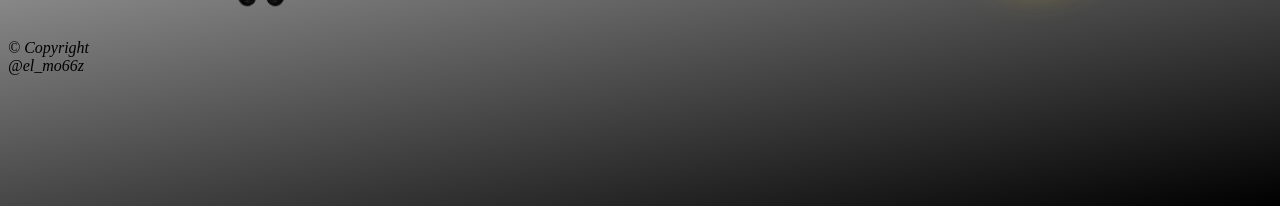
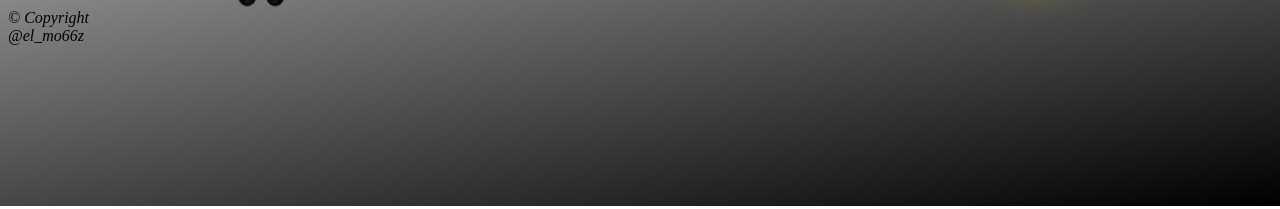
Before and after one commit to abdoulilah06/hotgam, a plain HTML site: page index.html in a window 1280 px wide. Shown: the part 591-800 px from the top of the page. Drawn offline with nearby package versions, Linux system fonts and the light colour scheme.

Commit message:
Add files via upload

```diff
--- a/index.css
+++ b/index.css
@@ -122,6 +122,6 @@ h2:hover{
 
 }
 i{
-    top: 630px;
+    top: 600px;
     position: absolute;
 }
```
